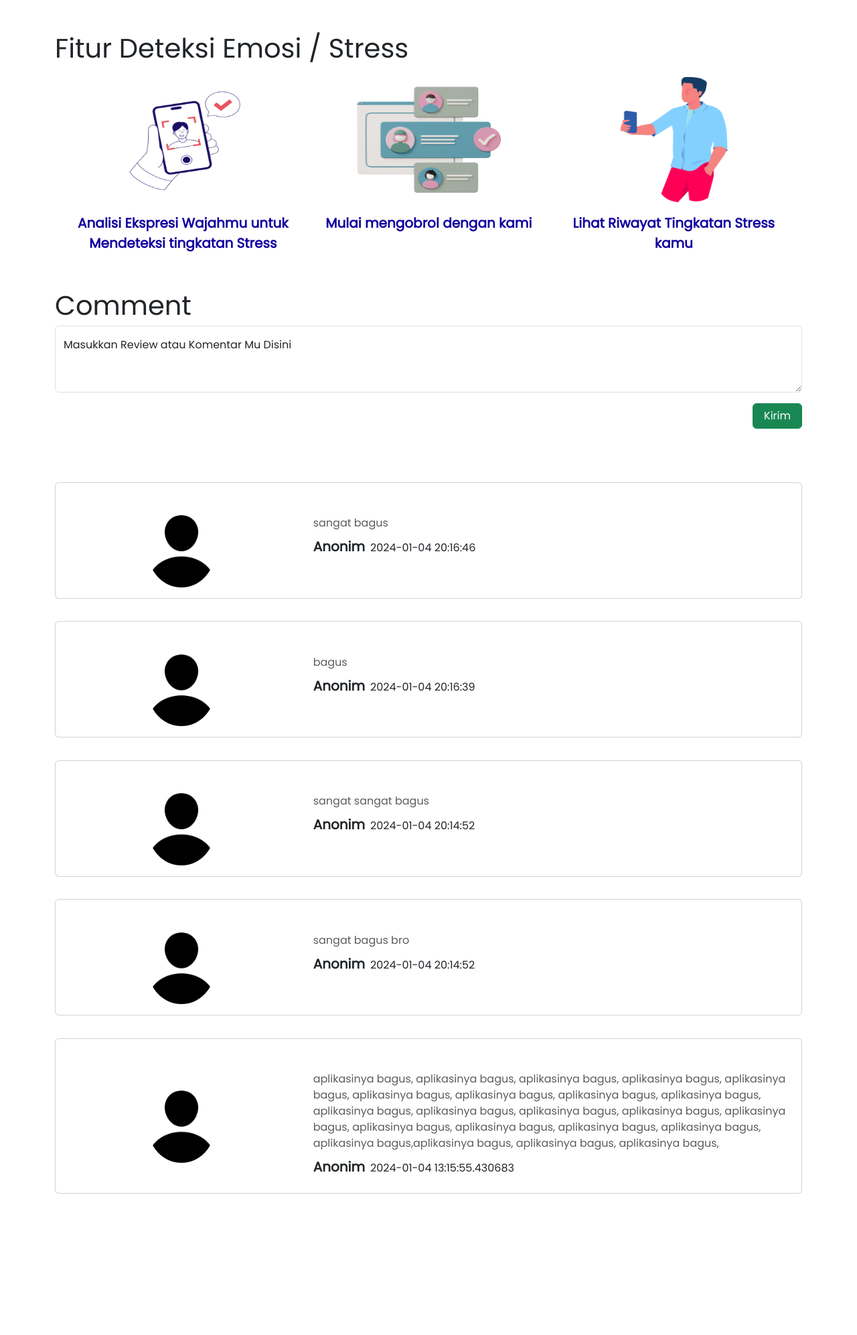
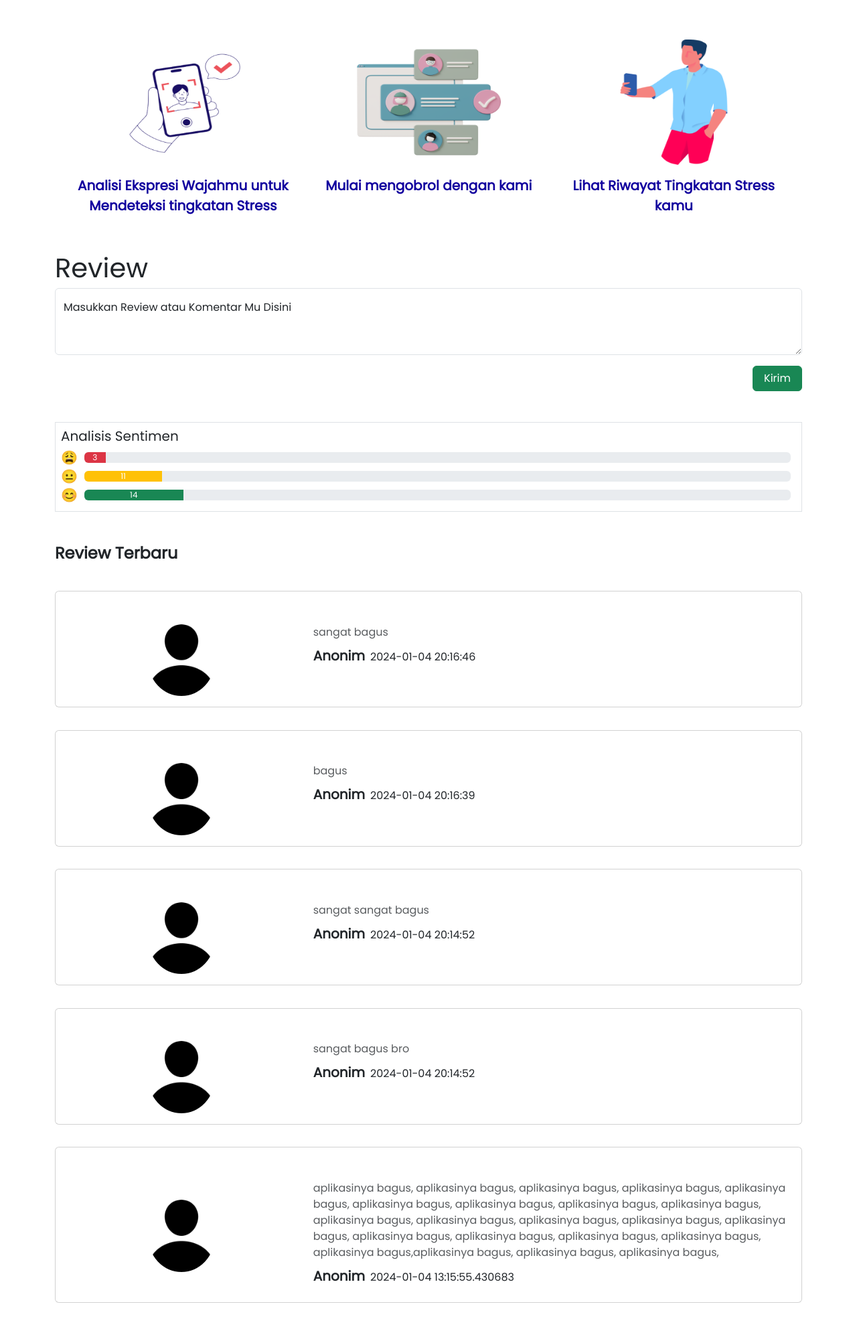
Before and after one commit to nurMangg/KGenz_CapstoneProject, a Flask app: page /layanan in a window 1280 px wide. Shown: the part 91-2084 px from the top of the page at 67% size. Run offline with Flask 3, Linux system fonts and the light colour scheme; a user stored in the database is signed in; parts of the project's set-up code (start-up, migrations or seed data) failed here and were passed over; some libraries are stand-ins or nearby versions; some web fonts are replaced.

Commit message:
penyempurnaan

```diff
--- a/app.py
+++ b/app.py
@@ -4,8 +4,9 @@ import os
 from PIL import Image
 import base64
 import io
-import datetime
+from datetime import datetime
 import json
+import pytz
 
 #Password Hashing
 from flask_bcrypt import Bcrypt
@@ -21,6 +22,10 @@ from sentiment import predict_sentiment
 from flask_sqlalchemy import SQLAlchemy
 from sqlalchemy.orm import DeclarativeBase
 from sqlalchemy import Integer, String, and_, func
+
+
+# Time Format
+target_timezone = 'Asia/Jakarta'
 
 
 class Base(DeclarativeBase):
@@ -56,7 +61,7 @@ class User(db.Model):
 class History(db.Model):
     id = db.Column(db.Integer, primary_key=True)
     result = db.Column(db.Integer, nullable=False)
-    date = db.Column(db.DateTime, default=datetime.datetime.now)
+    date = db.Column(db.DateTime, default=datetime.now)
     user_id = db.Column(db.Integer, db.ForeignKey('user.id'))
 
     def __repr__(self):
@@ -66,7 +71,7 @@ class Review(db.Model):
     id = db.Column(db.Integer, primary_key=True)
     review = db.Column(db.String(100), nullable=False)
     score = db.Column(db.Integer, nullable=False)
-    date = db.Column(db.DateTime, default=datetime.datetime.now)
+    date = db.Column(db.DateTime, default=datetime.now)
     user_id = db.Column(db.Integer, db.ForeignKey('user.id'))
 
     def __repr__(self):
@@ -165,13 +170,20 @@ def layanan():
         view = "layanan"
         predict = 0
 
+        sentiment = db.session.query(Review.score, func.count(Review.score)).group_by(Review.score).all()
+
         if request.method == 'POST':
             word = request.form['review']
             predict = predict_sentiment(word)
 
+            utc_time = datetime.utcnow()
+            local_timezone = pytz.timezone(target_timezone)
+            local_time = pytz.utc.localize(utc_time).astimezone(local_timezone)
+
             review = Review(
                 review = word,
                 score = int(predict),
+                date = local_time.replace(microsecond=0),
                 user_id = session['user_id']
 
             )
@@ -182,10 +194,10 @@ def layanan():
             getReview = Review.query.order_by(Review.date.desc()).limit(5).all()
 
 
-            return render_template("user/layanan.html", predict = predict, active = view, title = title, review = getReview)
+            return render_template("user/layanan.html", predict = predict, active = view, title = title, review = getReview, sentiment=sentiment)
 
         getReview = Review.query.order_by(Review.date.desc()).limit(5).all()
-        return render_template("user/layanan.html", active = view, title = title,predict = predict, review = getReview)
+        return render_template("user/layanan.html", active = view, title = title,predict = predict, review = getReview, sentiment=sentiment)
 
 
 @app.route("/capture-layanan")
@@ -221,26 +233,28 @@ def history():
     if session.get('user_id') is None:
         return redirect(url_for('index'))
     else :
-        history = db.session.query(History.result, func.count(History.result)).where(History.user_id == session['user_id']).group_by(History.result).all()
+        history = db.session.query(History.result).where(History.user_id == session['user_id']).all()
 
         for history in history:
             if history[0] == 3:
-                t0 = history[1]
+                t0 += 1
             elif history[0] == 4:
-                t1 = history[1]
+                t1 += 1
             elif history[0] == 1 or history[0] == 5:
-                t2 = history[1]
+                t2 += 1
             elif history[0] == 2 or history[0] == 0:
-                t3 = history[1]
+                t3 += 1
             else:
                 none = history
 
         hist = [t0, t1, t2, t3]
-        # print(session['user_id'])
-        # print(history)
-        print(hist)
+
+        idq = session['user_id']
+        history_user = db.session.execute(db.select(History).where(History.user_id == idq).order_by(History.id)).scalars()
+
+
         title = "K-Genz | History"
-        return render_template("user/history.html", hist = hist, title = title)
+        return render_template("user/history.html", hist = hist, title = title, ri = history_user)
 
 @app.route("/profil", methods=['GET', 'POST'])
 def profil():
@@ -308,9 +322,15 @@ def upload_file():
                 img = preprocess_img(os.path.join(app.config['UPLOAD_FOLDER'], image.filename))
                 pred = predict_result(img)
 
+
+                utc_time = datetime.utcnow()
+                local_timezone = pytz.timezone(target_timezone)
+                local_time = pytz.utc.localize(utc_time).astimezone(local_timezone)
+
                 #save database history
                 hist = History(
                     result = str(pred),
+                    date = local_time.replace(microsecond=0),
                     user_id = user.id
                 )
                 db.session.add(hist)
@@ -349,8 +369,13 @@ def predict():
     img = preprocess_img(os.path.join(app.config['UPLOAD_FOLDER'], "capture-camera.png"))
     pred = predict_result(img)
 
+    utc_time = datetime.utcnow()
+    local_timezone = pytz.timezone(target_timezone)
+    local_time = pytz.utc.localize(utc_time).astimezone(local_timezone)
+
     hist = History(
         result = str(pred),
+        date = local_time.replace(microsecond=0),
         user_id = session.get('user_id')
     )
     db.session.add(hist)
--- a/templates/user/beranda.html
+++ b/templates/user/beranda.html
@@ -12,14 +12,14 @@
   <div class="d-flex justify-content-center mt-5">
       <div class="container">
           <div class="row g-5">
-              <div class="col-md-8 text">
+              <div class="col-xl-8 text">
                   <div class="">
                       <h1><span style="font-size: 50px; font-family: 'Times New Roman', Times, serif;">Hai, </span><span style="" id="typewriter-text"> </span></h1>
                       <p>K Gen-Z hadir guna jaga kesehatan mentalmu Seperti Mengecek Tingkat kesetresan kamu, berinteraksi dengan chatbot untuk membantu kamu dalam menyelesaikan masalah kesehatan mental kamu</p>
                       <a href="{{ url_for('layanan')}}"><div class="btn btn-success">Mulai Sekarang</div>
                       </div></a>
               </div>
-              <div class="col-md-4">
+              <div class="col-xl-4">
                   <div class="image">
                       <img src="{{ url_for('static', filename='img/vector-1.png')}}" alt="">
                   </div>
--- a/templates/user/layanan.html
+++ b/templates/user/layanan.html
@@ -14,14 +14,11 @@
 
 {% block content1 %}
 <div class="layanan">
-    <div class="container">
-        <div class="mt-5">
-            <h1 class="">Fitur Deteksi Emosi / Stress</h1>
-        </div>
+    <div class="container mt-5">
         <div class="pilihan">
             <div class="container text-center">
                 <div class="row row-layanan g-2">
-                    <div class="col-md-4 img-hover-zoom--slowmo" data-aos="zoom-in" data-aos-duration="1500">
+                    <div class="col-lg-4 img-hover-zoom--slowmo" data-aos="zoom-in" data-aos-duration="1500">
 
                         <a href="{{ url_for('camera')}}" class="text-decoration-none">
                             <div class="imagelayanan">
@@ -35,7 +32,7 @@
                     </div>
 
 
-                    <div class="col-md-4 img-hover-zoom--slowmo" data-aos="zoom-in" data-aos-duration="1500">
+                    <div class="col-lg-4 img-hover-zoom--slowmo" data-aos="zoom-in" data-aos-duration="1500">
                         <a href="{{ url_for('chatbot')}}" class="text-decoration-none">
                             <div class="imagelayanan">
                                 <img src="{{ url_for('static', filename='img/layanan3.png')}}" alt=""
@@ -45,7 +42,7 @@
                         </a>
                     </div>
 
-                    <div class="col-md-4 img-hover-zoom--slowmo" data-aos="zoom-in" data-aos-duration="1500">
+                    <div class="col-lg-4 img-hover-zoom--slowmo" data-aos="zoom-in" data-aos-duration="1500">
                         <a href="{{ url_for('history')}}" class="text-decoration-none">
                             <div class="imagelayanan">
                                 <img src="{{ url_for('static', filename='img/layanan1.png')}}" alt=""
@@ -63,9 +60,9 @@
 {% endblock %}
 
 {% block content2 %}
-<div class="sentiment-analysis">
+<div class="sentiment-analysis mb-5">
     <div class="container">
-        <div class="fs-1 text" style="font-family: Poppins;">Comment</div>
+        <div class="fs-1 text" style="font-family: Poppins;">Review</div>
         <form action="{{ url_for('layanan')}}" method="post">
             <div class="form-floating">
                 <textarea class="form-control" name="review" placeholder="Leave a comment here" id="floatingTextarea2"
@@ -86,12 +83,15 @@
                 <div class="d-flex flex-column align-items-center justify-content-center">
                     {% if predict == 1 %}
                     <p style="font-size: 100px">&#128553</p><br>
+                    <p>Terimakasih</p>
                     <p>Komentar Kamu Masuk Kategori Negatif</p>
                     {% elif predict == 3 %}
                     <p style="font-size: 100px">&#128528</p><br>
+                    <p>Terimakasih</p>
                     <p>Komentar Kamu Masuk Kategori Netral</p>
                     {% elif predict == 5 %}
                     <p style="font-size: 100px">&#128522</p><br>
+                    <p>Terimakasih</p>
                     <p>Komentar Kamu Masuk Kategori Positif</p>
                     {% endif %}
                 </div>
@@ -102,7 +102,54 @@
         </div>
     </div>
 
-    <div class="container mb-5">
+
+    <div class="progressbar">
+        <div class="container">
+
+            <div class="border p-2">
+                <h5>Analisis Sentimen</h5>
+                <div class="d-flex mb-1" style="align-items: center;">
+                    <h6 style="font-size: 20px; margin-bottom: 0; margin-right: 10px;">&#128553</h6>
+                    <div class="progress-container" style="flex-grow: 1;">
+
+                        <div class="progress me-2" role="progressbar" aria-label="negatif" aria-valuenow="25" aria-valuemin="0"
+                            aria-valuemax="100">
+                            <div class="progress-bar bg-danger p-2" style="width: {{ sentiment[0][1] }}%">{{ sentiment[0][1]}}
+                            </div>
+                        </div>
+                    </div>
+                </div>
+
+                <div class="d-flex mb-1" style="align-items: center;">
+                    <h6 style="font-size: 20px; margin-bottom: 0; margin-right: 10px;">&#128528</h6>
+                    <div class="progress-container" style="flex-grow: 1;">
+
+                        <div class="progress me-2" role="progressbar" aria-label="negatif" aria-valuenow="25" aria-valuemin="0"
+                            aria-valuemax="100">
+                            <div class="progress-bar bg-warning p-2" style="width: {{ sentiment[1][1] }}%">{{ sentiment[1][1]}}
+                            </div>
+                        </div>
+                    </div>
+                </div>
+
+                <div class="d-flex mb-1" style="align-items: center;">
+                    <h6 style="font-size: 20px; margin-bottom: 0; margin-right: 10px;">&#128522</h6>
+                    <div class="progress-container" style="flex-grow: 1;">
+
+                        <div class="progress me-2" role="progressbar" aria-label="negatif" aria-valuenow="25" aria-valuemin="0"
+                            aria-valuemax="100">
+                            <div class="progress-bar bg-success p-2" style="width: {{ sentiment[2][1] }}%">{{ sentiment[2][1]}}
+                            </div>
+                        </div>
+                    </div>
+                </div>
+
+            </div>
+        </div>
+    </div>
+
+    <div class="container mt-5">
+        <h4 style="font-weight: bold;">Review Terbaru</h4>
         {% for data in review %}
         <section class="text-center text-lg-start shadow-1-strong rounded" data-aos="fade-in" data-aos-duration="1500">
             <div class="row d-flex justify-content-center">
```
Also changed, not shown: templates/user/history.html (+113 -8 lines), templates/user/viewCaptureCamera.html (+8 -5 lines), instance/project.db, static/uploads/capture-camera.png.
